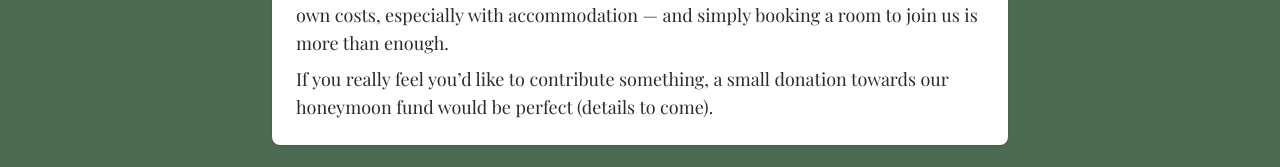
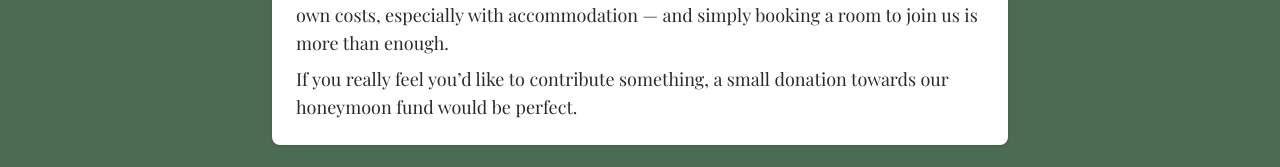
Before and after one commit to abigailridley/vanriley-wedding-site, a Next.js app: page /faqs in a window 1280 px wide. Shown: the part 1421-1588 px from the top of the page. Built offline with nearby package versions, Linux system fonts and the light colour scheme.

Commit message:
Update page.tsx

```diff
--- a/src/app/faqs/page.tsx
+++ b/src/app/faqs/page.tsx
@@ -88,8 +88,7 @@ export default function FAQsPage() {
           </p>
           <p className="mt-2">
             If you really feel you’d like to contribute something, a small
-            donation towards our honeymoon fund would be perfect (details to
-            come).
+            donation towards our honeymoon fund would be perfect.
           </p>
         </>
       ),
```
